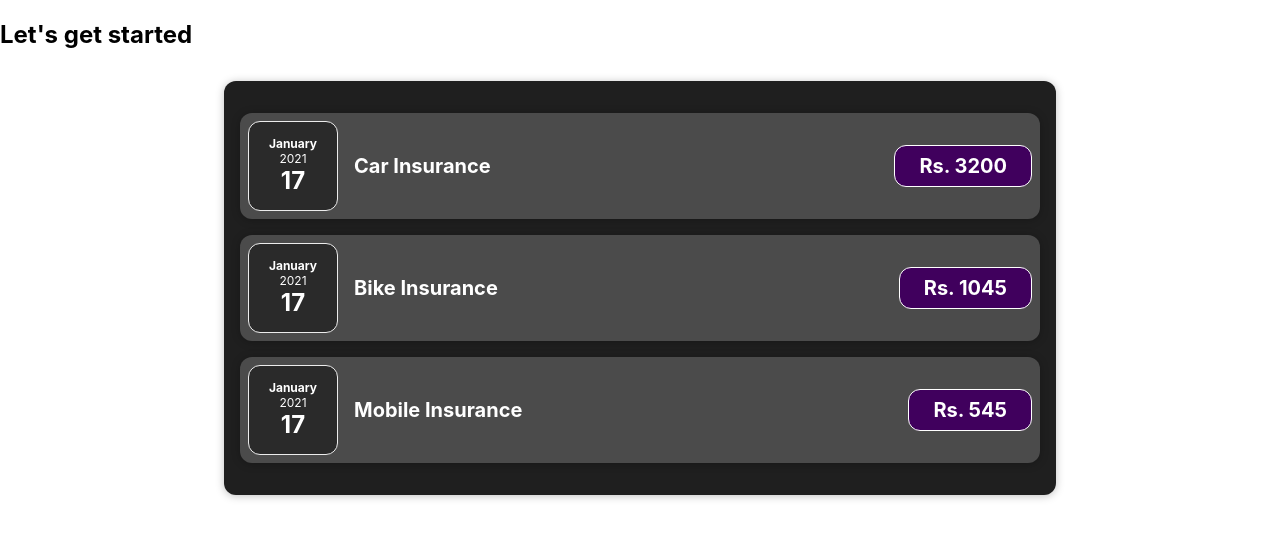
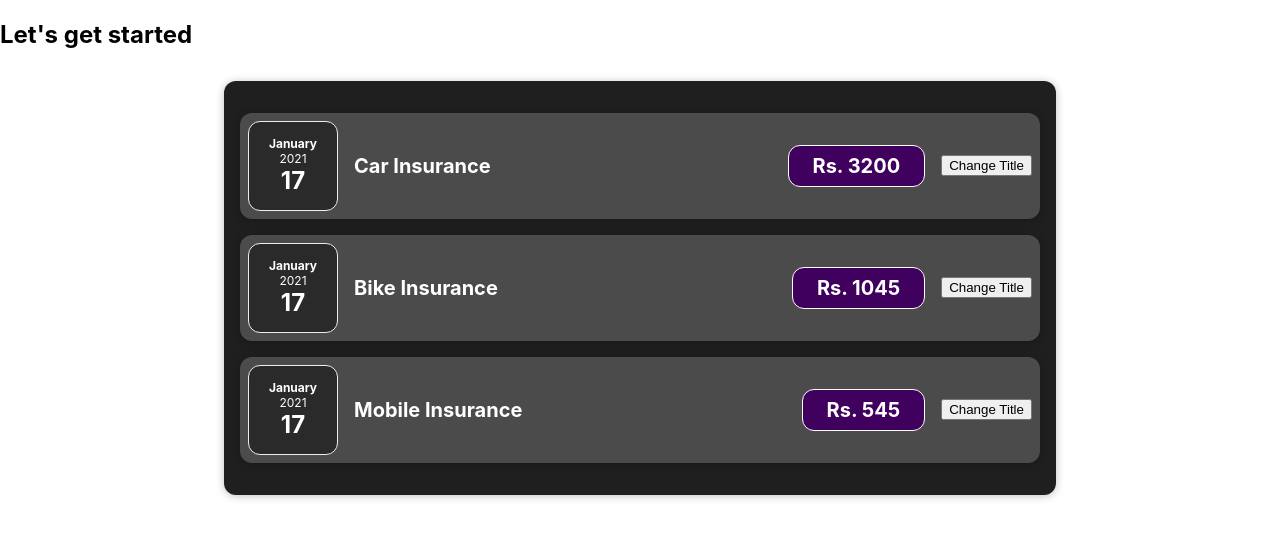
Before and after one commit to vinothsmart/react-complete-guide, a React (Create React App) app: page / in a window 1280 px wide. Shown: the top 538 px of the page. Built offline with nearby package versions, Linux system fonts and the light colour scheme.

Commit message:
onClick event

```diff
--- a/src/components/Expenses/ExpenseItem.js
+++ b/src/components/Expenses/ExpenseItem.js
@@ -1,14 +1,20 @@
+import { useCallback } from "react";
 import Card from "../UI/Card";
 import ExpenseDate from "./ExpenseDate";
 import "./ExpenseItem.css";
 
 const ExpenseItem = ({ date, title, amount }) => {
+  const handleClick = useCallback(() => {
+    console.log("clicked");
+  }, []);
+
   return (
     <Card className="expense-item">
       <ExpenseDate date={date} />
       <div className="expense-item__description">
         <h2>{title}</h2>
         <div className="expense-item__price">{amount}</div>
+        <button onClick={handleClick}>Change Title</button>
       </div>
     </Card>
   );
```
